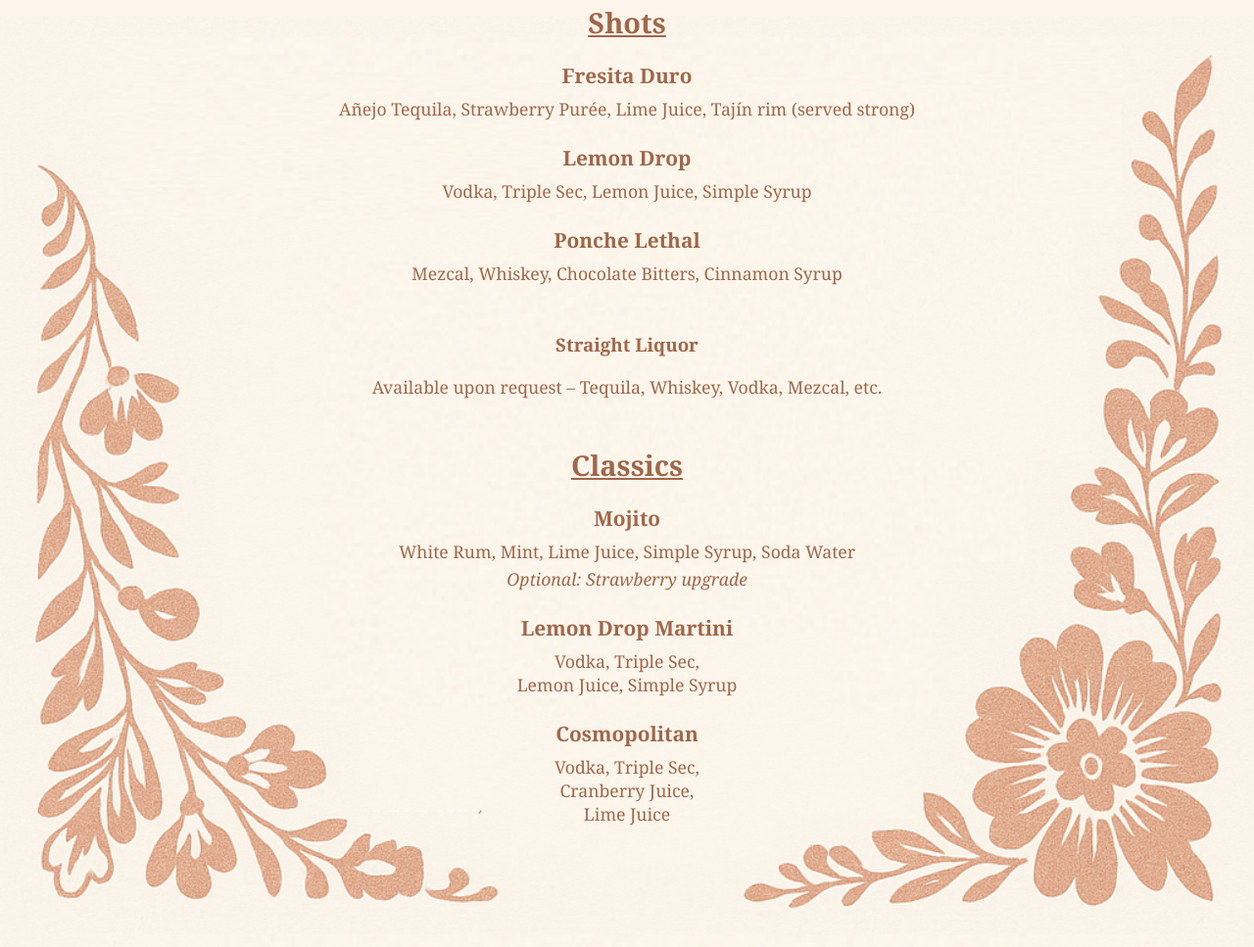
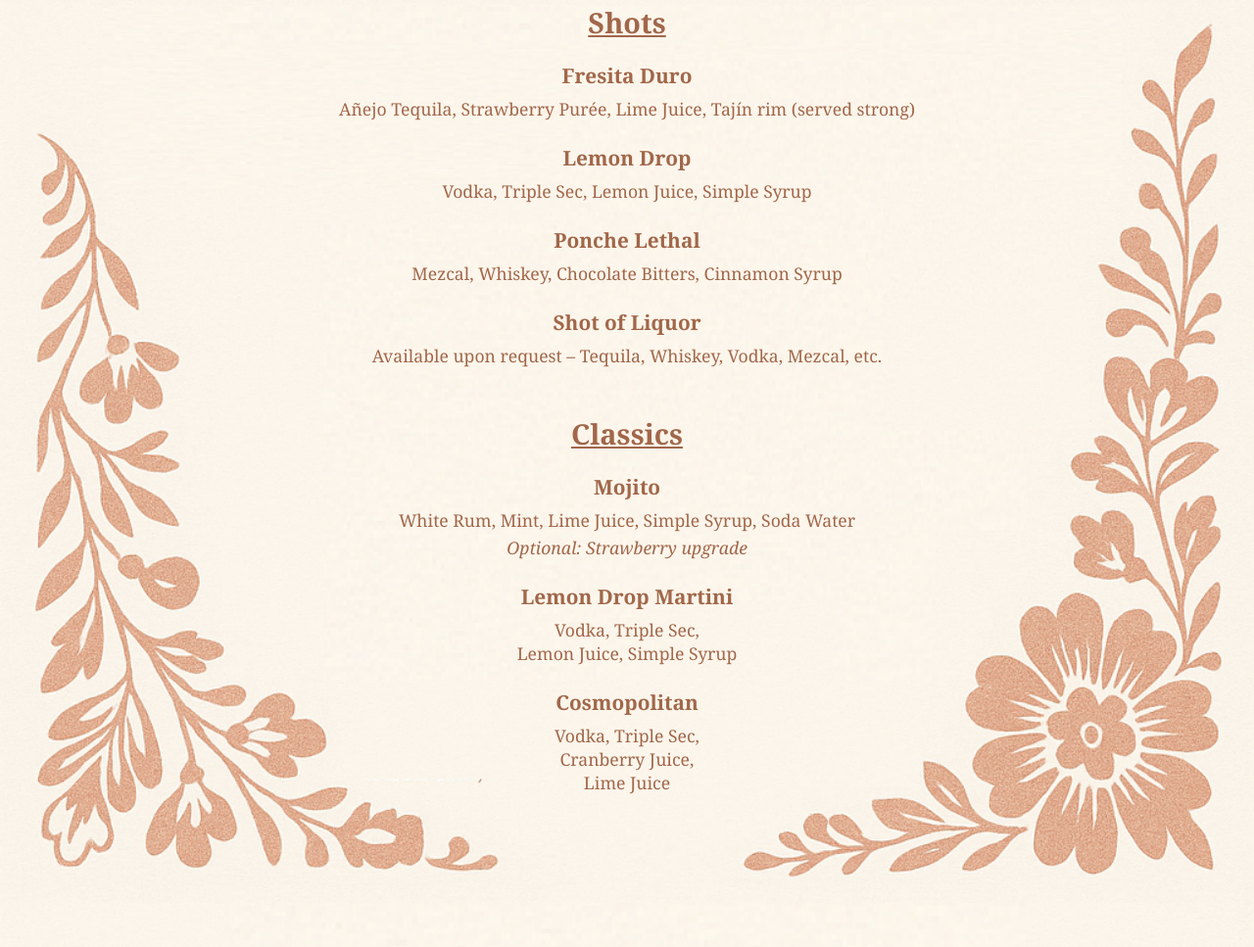
Before and after one commit to yvlachak/yvlachakis.bella-fiesta.io, a plain HTML site: page index.html in a window 1280 px wide. Shown: the part 1060-2027 px from the top of the page at 98% size. Drawn offline with Linux system fonts and the light colour scheme.

Commit message:
Update index.html

```diff
--- a/index.html
+++ b/index.html
@@ -59,12 +59,8 @@
           <h3>Ponche Lethal</h3>
           <p>Mezcal, Whiskey, Chocolate Bitters, Cinnamon Syrup</p>
         </div>
-      </section>
-
-      <!-- Shot of Liquor -->
-      <section class="menu-section">
-        <h3>Straight Liquor</h3>
         <div class="item">
+          <h3>Shot of Liquor</h3>
           <p>Available upon request – Tequila, Whiskey, Vodka, Mezcal, etc.</p>
         </div>
       </section>
```
